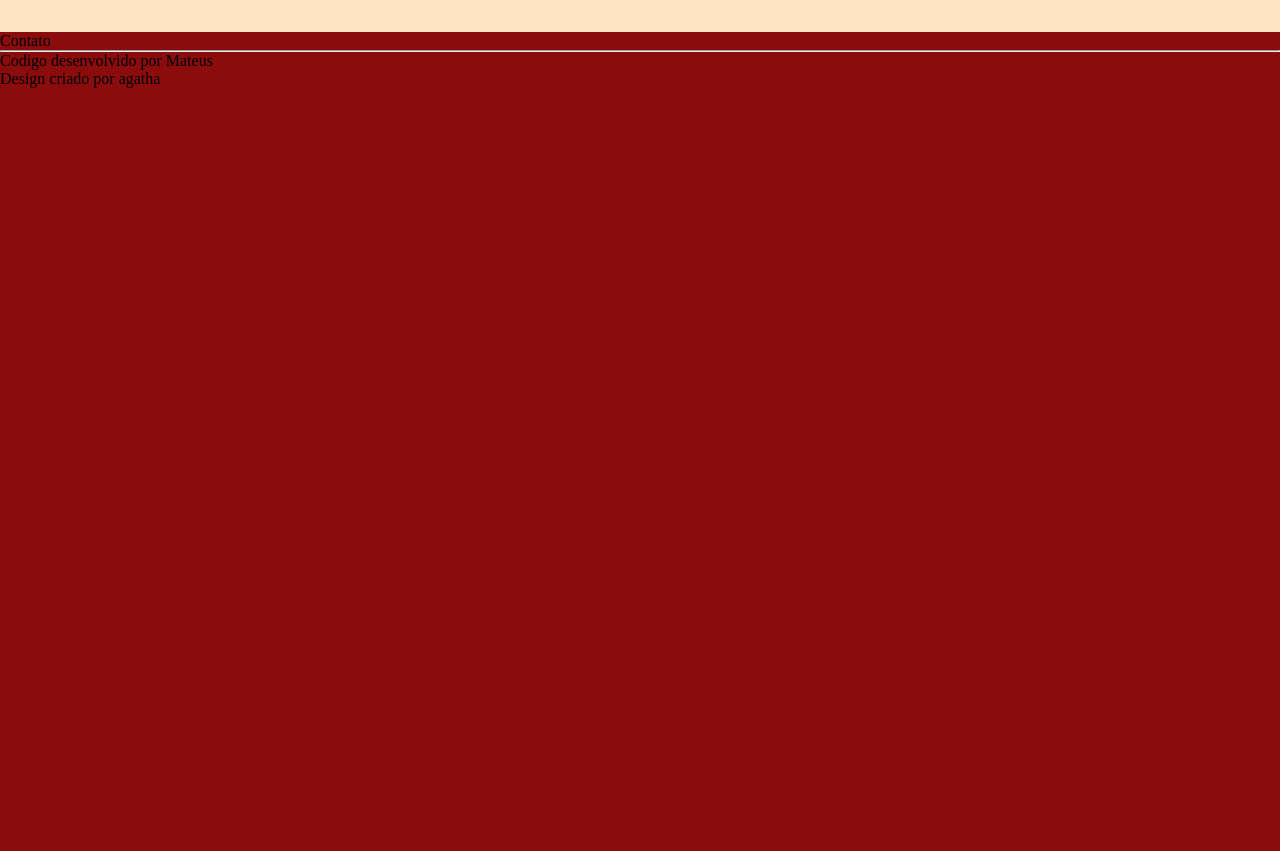
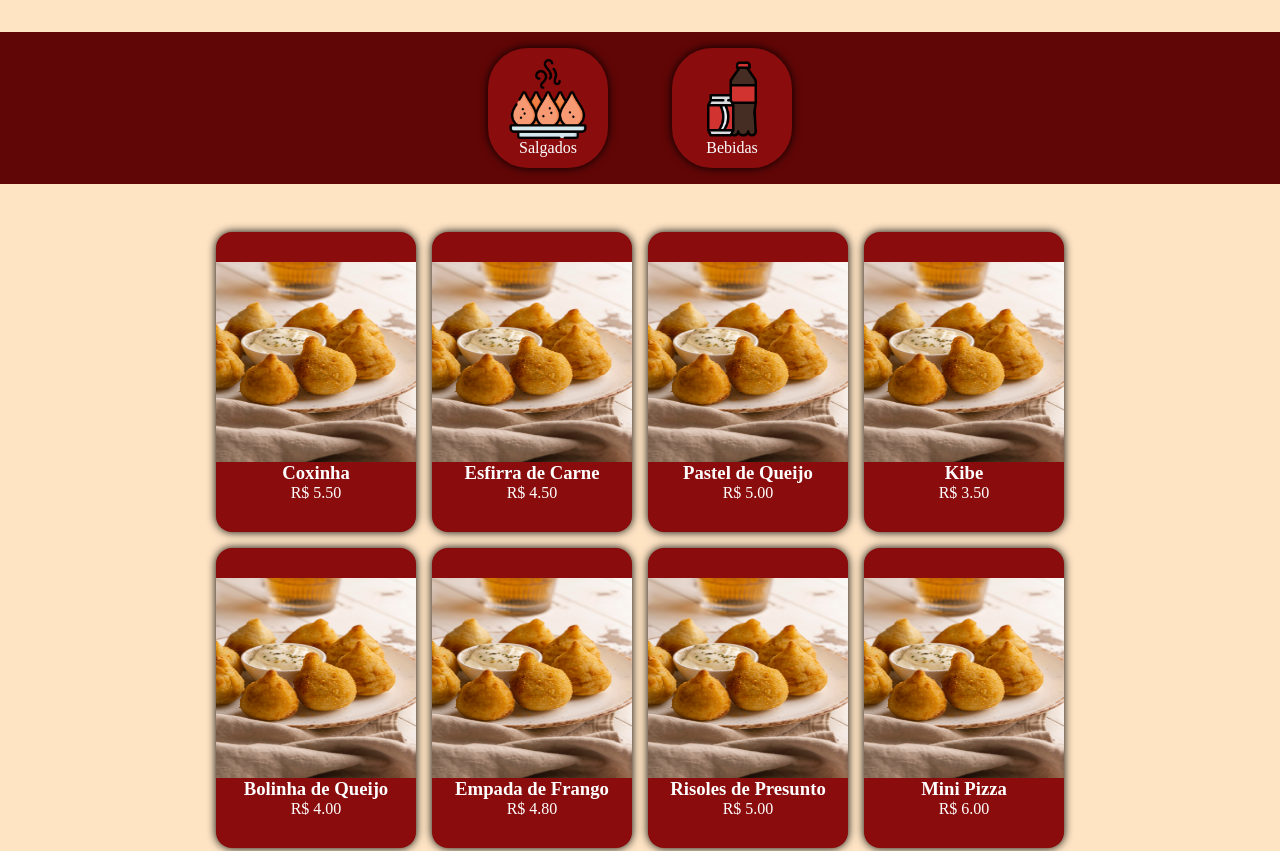
Before and after one commit to GoatMateusLima/site-de-salgados, a plain HTML site: page 12- PAULO/Front-end/public/index.html in a window 1280 px wide. Shown: the part 320-1171 px from the top of the page. Before the commit the page ends 800 px from the top, so only its background shows below. Drawn offline with Linux system fonts and the light colour scheme.

Commit message:
mudei tudo e criei os card

```diff
--- /dev/null
+++ b/12- PAULO/Banco-de-dados/produtos.json
@@ -0,0 +1,142 @@
+[
+  {
+    "id": 1,
+    "nome": "Coca-Cola",
+    "preco": 5.99,
+    "categoria": "bebidas",
+    "imagem": "assets/img/img-salgados/a.jpg"
+  },
+  {
+    "id": 2,
+    "nome": "Guaraná",
+    "preco": 4.99,
+    "categoria": "bebidas",
+    "imagem": "assets/img/img-salgados/a.jpg"
+  },
+  {
+    "id": 3,
+    "nome": "Pepsi",
+    "preco": 4.50,
+    "categoria": "bebidas",
+    "imagem": "assets/img/img-salgados/a.jpg"
+  },
+  {
+    "id": 4,
+    "nome": "Fanta Laranja",
+    "preco": 4.75,
+    "categoria": "bebidas",
+    "imagem": "assets/img/img-salgados/a.jpg"
+  },
+  {
+    "id": 5,
+    "nome": "Sprite",
+    "preco": 4.60,
+    "categoria": "bebidas",
+    "imagem": "assets/img/img-salgados/a.jpg"
+  },
+  {
+    "id": 6,
+    "nome": "Água Mineral",
+    "preco": 2.00,
+    "categoria": "bebidas",
+    "imagem": "assets/img/img-salgados/a.jpg"
+  },
+  {
+    "id": 7,
+    "nome": "H2OH",
+    "preco": 3.90,
+    "categoria": "bebidas",
+    "imagem": "assets/img/img-salgados/a.jpg"
+  },
+  {
+    "id": 8,
+    "nome": "Suco de Laranja",
+    "preco": 5.00,
+    "categoria": "bebidas",
+    "imagem": "assets/img/img-salgados/a.jpg"
+  },
+  {
+    "id": 9,
+    "nome": "Suco de Uva",
+    "preco": 5.00,
+    "categoria": "bebidas",
+    "imagem": "assets/img/img-salgados/a.jpg"
+  },
+  {
+    "id": 10,
+    "nome": "Energético",
+    "preco": 7.99,
+    "categoria": "bebidas",
+    "imagem": "assets/img/img-salgados/a.jpg"
+  },
+  {
+    "id": 11,
+    "nome": "Coxinha",
+    "preco": 5.50,
+    "categoria": "salgados",
+    "imagem": "assets/img/img-salgados/a.jpg"
+  },
+  {
+    "id": 12,
+    "nome": "Esfirra de Carne",
+    "preco": 4.50,
+    "categoria": "salgados",
+    "imagem": "assets/img/img-salgados/a.jpg"
+  },
+  {
+    "id": 13,
+    "nome": "Pastel de Queijo",
+    "preco": 5.00,
+    "categoria": "salgados",
+    "imagem": "assets/img/img-salgados/a.jpg"
+  },
+  {
+    "id": 14,
+    "nome": "Kibe",
+    "preco": 3.50,
+    "categoria": "salgados",
+    "imagem": "assets/img/img-salgados/a.jpg"
+  },
+  {
+    "id": 15,
+    "nome": "Bolinha de Queijo",
+    "preco": 4.00,
+    "categoria": "salgados",
+    "imagem": "assets/img/img-salgados/a.jpg"
+  },
+  {
+    "id": 16,
+    "nome": "Empada de Frango",
+    "preco": 4.80,
+    "categoria": "salgados",
+    "imagem": "assets/img/img-salgados/a.jpg"
+  },
+  {
+    "id": 17,
+    "nome": "Risoles de Presunto",
+    "preco": 5.00,
+    "categoria": "salgados",
+    "imagem": "assets/img/img-salgados/a.jpg"
+  },
+  {
+    "id": 18,
+    "nome": "Mini Pizza",
+    "preco": 6.00,
+    "categoria": "salgados",
+    "imagem": "assets/img/img-salgados/a.jpg"
+  },
+  {
+    "id": 19,
+    "nome": "Enroladinho de Salsicha",
+    "preco": 4.20,
+    "categoria": "salgados",
+    "imagem": "assets/img/img-salgados/a.jpg"
+  },
+  {
+    "id": 20,
+    "nome": "Croquete de Carne",
+    "preco": 5.30,
+    "categoria": "salgados",
+    "imagem": "assets/img/img-salgados/a.jpg"
+  }
+]
--- a/12- PAULO/Front-end/assets/css/home/main.css
+++ /dev/null
@@ -1,41 +0,0 @@
-main{
-   width: 100vw;
-   height: auto;
-   background-color: bisque;
-   position: relative;
-   z-index: 1;
-}
-
-.banner-container{
-    width: 100vw;
-    height: 30vh;
-    overflow: hidden;
-    position: relative;
-
-}
-
-.img-banner{
-    display: flex;
-    position: absolute;
-    white-space: nowrap;
-
-}
-
-.img-banner img{
-    height: 100%;
-    width: auto;
-    flex-shrink: 0;
-}
-
-.camada-transparente{
-    position: absolute;
-    top: 0;
-    left: 0;
-    width: 100%;
-    height: 100%;
-    background: linear-gradient(to right, rgba(255,255,255,1) 0%)  rgba(255,255,255,0) 10%, rgba(255,255,255,0) 90%, rgba(255,255,255,1) 100%;
-    pointer-events: none;
-}
-
-
-/* Container salgados*/
--- /dev/null
+++ b/12- PAULO/Front-end/public/assets/css/home/main.css
@@ -0,0 +1,116 @@
+main{
+   width: 100vw;
+   height: auto;
+   background-color: bisque;
+   position: relative;
+   z-index: 1;
+}
+
+.banner-container{
+    width: 100vw;
+    height: 30vh;
+    overflow: hidden;
+    position: relative;
+
+}
+
+.img-banner{
+    display: flex;
+    position: absolute;
+    white-space: nowrap;
+
+}
+
+.img-banner img{
+    height: 100%;
+    width: auto;
+    flex-shrink: 0;
+}
+
+.camada-transparente{
+    position: absolute;
+    top: 0;
+    left: 0;
+    width: 100%;
+    height: 100%;
+    background: linear-gradient(to right, rgba(255,255,255,1) 0%)  rgba(255,255,255,0) 10%, rgba(255,255,255,0) 90%, rgba(255,255,255,1) 100%;
+    pointer-events: none;
+}
+
+
+/* Container salgados*/
+
+.categorias-container{
+    background-color: rgb(97, 6, 6);
+    display: flex;
+    justify-content: center;
+    gap: 2rem;
+
+
+}
+
+.categoria{
+    margin: 1rem;
+    background-color:rgb(138, 12, 12);
+    width: 120px;
+    height: 120px;
+    border-radius: 40px;
+    box-shadow: 0 0 10px rgba(0, 0, 0, 1);
+    display: flex;
+    flex-direction: column;
+    align-items: center;
+    justify-content: center;
+    color: white;
+    cursor: pointer;
+    transition: transform 0.3s;
+}
+
+.categoria:hover{
+    transform: scale(1.1);
+}
+
+.categoria img{
+    width: 80px;
+    height: 80px;
+}
+
+.produtos-carrossel{
+    display: flex;
+    justify-content: center;
+    align-items: center;
+
+
+}
+.produtos-container{
+    display: grid;
+    grid-template-columns: repeat(4, 1fr);
+    gap: 1rem;
+    margin: 3rem;
+    transition: transform 0.3s ease;
+
+}
+
+.produto-card{
+    min-width: 200px;
+    height: 300px;
+    background-color:rgb(138, 12, 12);
+    color: white;
+    display: flex;
+    flex-direction: column;
+    justify-content: center;
+    align-items: center;
+    border-radius: 1rem;
+    box-shadow: 0 0 10px rgba(0, 0, 0, 1);
+
+}
+
+.produto-card img{
+    width: 200px;
+    height: 200px;
+}
+
+@media (max-width: 999px) {
+    .produtos-container{
+        grid-template-columns: 1fr ;
+    }
+}
--- /dev/null
+++ b/12- PAULO/Front-end/public/assets/js/home/produtos.js
@@ -0,0 +1,35 @@
+const container = document.getElementById("produtos-container");
+
+function mostrarProdutos(tipo, data) {
+  container.innerHTML = "";
+
+  // Filtra os produtos pela categoria correta
+  const produtosFiltrados = data.filter(prod => prod.categoria === tipo);
+
+  produtosFiltrados.forEach(prod => {
+    const card = document.createElement("div");
+    card.className = "produto-card";
+    card.innerHTML = `
+      <img src="${prod.imagem}" alt="${prod.nome}">
+      <h3>${prod.nome}</h3>
+      <p>R$ ${prod.preco.toFixed(2)}</p>
+    `;
+    container.appendChild(card);
+  });
+}
+
+fetch("../../Banco-de-dados/produtos.json")
+  .then(res => res.json())
+  .then(data => {
+    // Mostra os salgados por padrão ao carregar
+    mostrarProdutos("salgados", data);
+
+    // Troca de categoria ao clicar
+    const categorias = document.querySelectorAll(".categoria");
+    categorias.forEach(cat => {
+      cat.addEventListener("click", () => {
+        const tipo = cat.dataset.type; // deve ser "salgados" ou "bebidas"
+        mostrarProdutos(tipo, data);
+      });
+    });
+  });
--- a/12- PAULO/Front-end/public/index.html
+++ b/12- PAULO/Front-end/public/index.html
@@ -4,9 +4,9 @@
     <meta charset="UTF-8">
     <meta name="viewport" content="width=device-width, initial-scale=1.0">
     <title>Salgados Bonate</title>
-    <link rel="shortcut icon" href="../assets/img/home/logo/bonate.ico" type="image/x-icon">
-    <link rel="stylesheet" href="../assets/css/home/header.css">
-    <link rel="stylesheet" href="../assets/css/home/main.css">
+    <link rel="shortcut icon" href="assets/img/home/logo/bonate.ico" type="image/x-icon">
+    <link rel="stylesheet" href="assets/css/home/header.css">
+    <link rel="stylesheet" href="assets/css/home/main.css">
 
 
 
@@ -34,42 +34,43 @@
         <form class="container-pesquisa">
             <input type ="text" placeholder="Pesquisar" class="input-pesquisa" name="Pesquisar" >
             <button class="botao-pesquisa">
-                <img src="../assets/img/home/icones/lupa.png" alt="Pesquisar">
+                <img src="assets/img/home/icones/lupa.png" alt="Pesquisar">
             </button>
         </form>
-
-
-
     </header>
     <main>
         <div class="banner-container" id="efeito-carrossel">
             <div class="img-banner" id="img-carrossel">
-                <img src="../assets/img/home/img-banner/banner1.png" alt="promocao">
-                <img src="../assets/img/home/img-banner/banner2.png" alt="promocao">
-                <img src="../assets/img/home/img-banner/banner3.png" alt="para onde o dinheiro vai">
-                <img src="../assets/img/home/img-banner/banner4.png" alt="somos grandes">
-                <img src="../assets/img/home/img-banner/banner5.png" alt="estamos em todo lugar">
+                <img src="assets/img/home/img-banner/banner1.png" alt="promocao">
+                <img src="assets/img/home/img-banner/banner2.png" alt="promocao">
+                <img src="assets/img/home/img-banner/banner3.png" alt="para onde o dinheiro vai">
+                <img src="assets/img/home/img-banner/banner4.png" alt="somos grandes">
+                <img src="assets/img/home/img-banner/banner5.png" alt="estamos em todo lugar">
 
-                <img src="../assets/img/home/img-banner/banner1.png" alt="promocao">
-                <img src="../assets/img/home/img-banner/banner2.png" alt="promocao">
-                <img src="../assets/img/home/img-banner/banner3.png" alt="para onde o dinheiro vai">
-                <img src="../assets/img/home/img-banner/banner4.png" alt="somos grandes">
-                <img src="../assets/img/home/img-banner/banner5.png" alt="estamos em todo lugar">
+                <img src="assets/img/home/img-banner/banner1.png" alt="promocao">
+                <img src="assets/img/home/img-banner/banner2.png" alt="promocao">
+                <img src="assets/img/home/img-banner/banner3.png" alt="para onde o dinheiro vai">
+                <img src="assets/img/home/img-banner/banner4.png" alt="somos grandes">
+                <img src="assets/img/home/img-banner/banner5.png" alt="estamos em todo lugar">
             </div>
             <div class="camada-transparente"></div>
         </div>
 
-        <section class="categorias">
-            <div>
+        <section class="categorias-container">
+            <div class="categoria" data-type="salgados">
+                <img src="assets/img/home/icones/coxinha.png" alt="salgados">
+                <p>Salgados</p>
+            </div>
+            <div class="categoria" data-type="bebidas">
+                <img src="assets/img/home/icones/refrigerantes.png" alt="salgados">
+                <p>Bebidas</p>
+            </div>
+        </section>
+        <section class="produtos-carrossel">
+            <div id="produtos-container" class="produtos-container">
+
 
             </div>
-            <div>
-
-            </div>
-        </section>
-
-        <section class="produtos">
-
         </section>
 
     </main>
@@ -79,8 +80,9 @@
         <p>Codigo desenvolvido por Mateus <br> Design criado por agatha</p>
 
     </footer>
-    <script src="../assets/js/home/carrossel.js"></script>
-    <script src="../assets/js/home/menu-navbar.js"></script>
+    <script src="assets/js/home/carrossel.js"></script>
+    <script src="assets/js/home/menu-navbar.js"></script>
+    <script src="assets/js/home/produtos.js"></script>
 
 </body>
 </html>
```
Also changed, not shown: 12- PAULO/Front-end/public/assets/css/home/header.css (renamed from 12- PAULO/Front-end/assets/css/home/header.css), 12- PAULO/Front-end/public/assets/img/home/icones/coxinha.png (renamed from coxinha.png), 12- PAULO/Front-end/public/assets/img/home/icones/lupa.png (renamed from 12- PAULO/Front-end/assets/img/home/icones/lupa.png), 12- PAULO/Front-end/public/assets/img/home/icones/refrigerantes.png (renamed from refrigerantes.png), 12- PAULO/Front-end/public/assets/img/home/img-banner/banner1.png (renamed from 12- PAULO/Front-end/assets/img/home/img-banner/banner1.png), 12- PAULO/Front-end/public/assets/img/home/img-banner/banner2.png (renamed from 12- PAULO/Front-end/assets/img/home/img-banner/banner2.png), 12- PAULO/Front-end/public/assets/img/home/img-banner/banner3.png (renamed from 12- PAULO/Front-end/assets/img/home/img-banner/banner3.png), 12- PAULO/Front-end/public/assets/img/home/img-banner/banner4.png (renamed from 12- PAULO/Front-end/assets/img/home/img-banner/banner4.png), 12- PAULO/Front-end/public/assets/img/home/img-banner/banner5.png (renamed from 12- PAULO/Front-end/assets/img/home/img-banner/banner5.png), 12- PAULO/Front-end/public/assets/img/home/logo/bonate.ico (renamed from 12- PAULO/Front-end/assets/img/home/logo/bonate.ico), 12- PAULO/Front-end/public/assets/img/home/logo/bonate.png (renamed from 12- PAULO/Front-end/assets/img/home/logo/bonate.png), 12- PAULO/Front-end/public/assets/img/img-salgados/a.jpg (renamed from 12- PAULO/Front-end/assets/img/img-salgados/comida-brasileira-e-arranjo-de-molhos.jpg), 12- PAULO/Front-end/public/assets/js/home/carrossel.js (renamed from 12- PAULO/Front-end/assets/js/home/carrossel.js), 12- PAULO/Front-end/public/assets/js/home/menu-navbar.js (renamed from 12- PAULO/Front-end/assets/js/home/menu-navbar.js), 2 other files.
